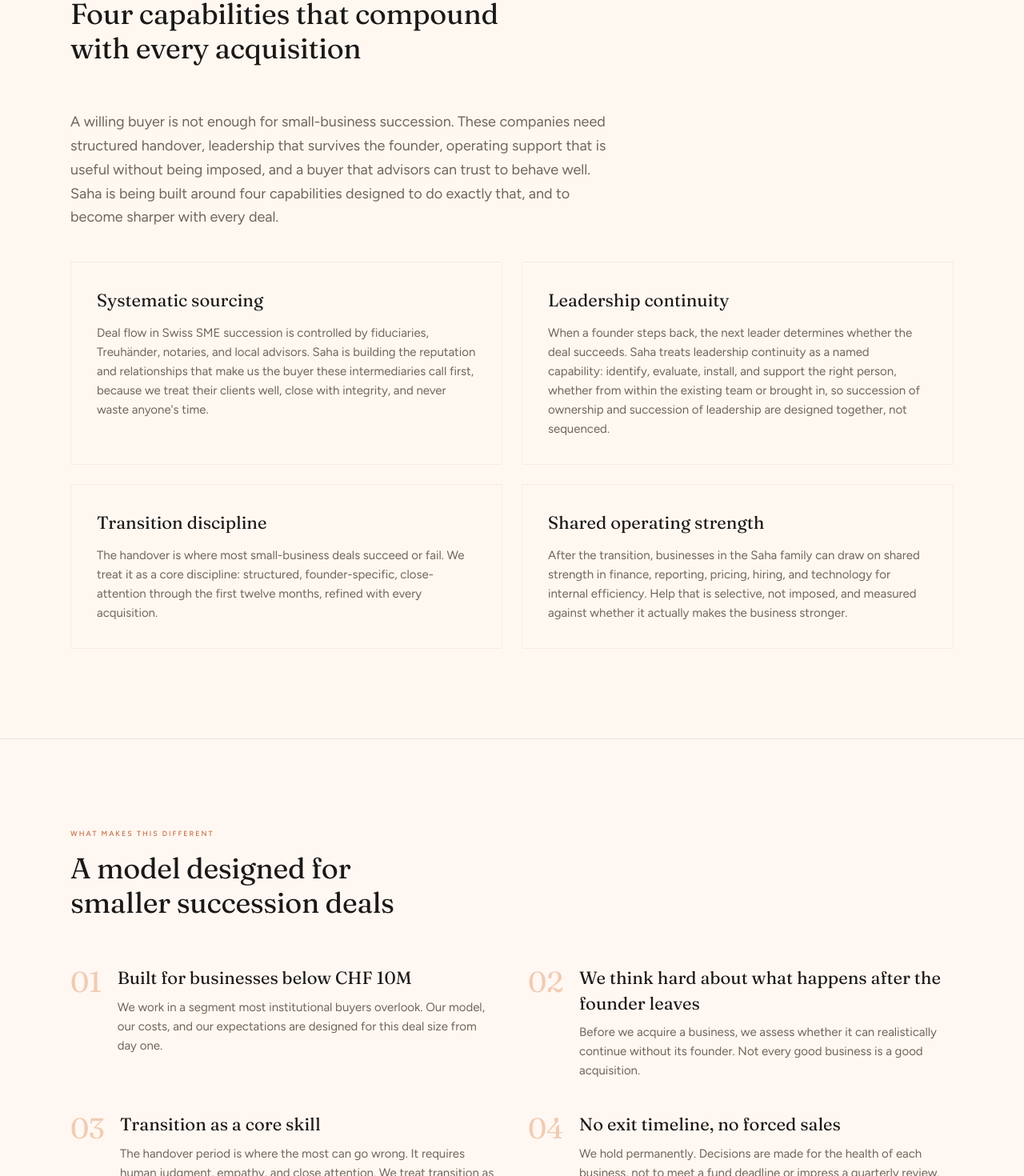
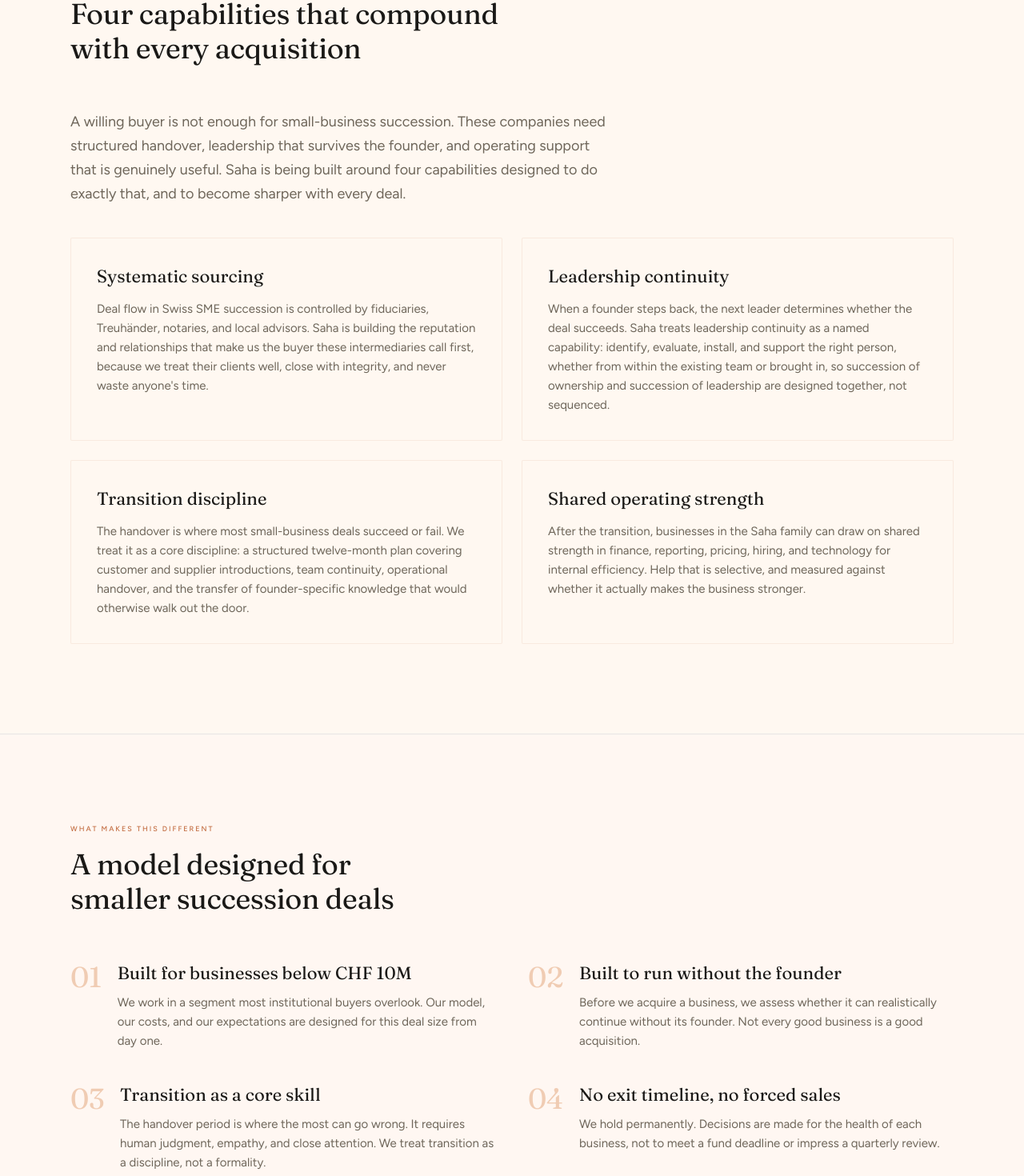
Before and after one commit to temitope-ola/saha-website, a Next.js app: page /about in a window 1280 px wide. Shown: the part 4099-5569 px from the top of the page at 80% size. Built offline with nearby package versions, Linux system fonts and the light colour scheme.

Commit message:
Shorten differentiators step 02 title
Replace the long "We think hard about what happens after the founder
leaves" with "Built to run without the founder" across EN/DE/FR so the
title matches the declarative, punchier register of the other three
steps in the What makes this different section.

```diff
--- a/content/site-copy.de.ts
+++ b/content/site-copy.de.ts
@@ -128,7 +128,7 @@
   moreThanBuyerSectionLabel: "Das Saha-Betriebsmodell",
   moreThanBuyer: {
     heading: "Vier Fähigkeiten, die sich mit jeder Akquisition verstärken",
-    intro: "Ein williger Käufer allein reicht in der Nachfolge kleiner Unternehmen nicht aus. Diese Firmen brauchen eine strukturierte Übergabe, eine Führung, die den Gründer überdauert, operative Unterstützung, die nützt, ohne aufgezwungen zu werden, und einen Käufer, auf den Berater vertrauen können. Saha wird um vier Fähigkeiten herum aufgebaut, die genau das leisten und sich mit jeder Transaktion weiter schärfen.",
+    intro: "Ein kaufwilliger Erwerber allein genügt in der Nachfolge kleiner Unternehmen nicht. Diese Unternehmen brauchen eine strukturierte Übergabe, eine Führung, die über die Gründerin oder den Gründer hinaus trägt, und operative Unterstützung, die tatsächlich hilft. Saha wird rund um vier Fähigkeiten gebaut, die genau dies leisten und mit jeder Transaktion schärfer werden.",
     items: [
       {
         title: "Systematisches Sourcing",
@@ -143,12 +143,12 @@
       {
         title: "Übergabedisziplin",
         description:
-          "Die Übergabe entscheidet bei kleineren Nachfolgen am häufigsten über Erfolg oder Misserfolg. Wir behandeln sie als Kerndisziplin: strukturiert, gründerspezifisch, eng begleitet durch die ersten zwölf Monate, mit jeder Akquisition weiter verfeinert.",
+          "Bei der Übergabe entscheidet sich, ob eine KMU-Transaktion gelingt oder scheitert. Wir behandeln sie als Kerndisziplin: ein strukturierter Zwölf-Monats-Plan mit Kunden- und Lieferantenübergaben, Kontinuität im Team, operativer Handover und der Übertragung jenes Wissens der Gründerin oder des Gründers, das sonst mit ihnen verloren ginge.",
       },
       {
         title: "Gemeinsame operative Stärke",
         description:
-          "Nach der Übergabe können Unternehmen der Saha-Familie auf gemeinsame Stärke in Finanzen, Reporting, Pricing, Rekrutierung und Technologie für interne Effizienz zurückgreifen. Hilfe, die gezielt ist, nicht aufgezwungen, und daran gemessen wird, ob sie das Unternehmen tatsächlich stärker macht.",
+          "Nach der Übergabe können Unternehmen der Saha-Familie auf gemeinsame Stärke in Finance, Reporting, Pricing, Hiring und Technologie für interne Effizienz zurückgreifen. Unterstützung, die gezielt eingesetzt wird und daran gemessen wird, ob sie das Unternehmen tatsächlich stärker macht.",
       },
     ],
     closingLine: "Jede Akquisition schärft das Playbook. Bessere Beraterbeziehungen. Bessere Übergabe-Leitfäden. Passendere Führungsbesetzungen. Bessere Betriebs-Vorlagen für Schweizer KMU. So wird dieses Segment im Massstab tragfähig.",
@@ -166,7 +166,7 @@
       },
       {
         number: "02",
-        title: "Wir denken gründlich darüber nach, was nach der Gründungsperson kommt",
+        title: "Tragfähig ohne Gründerin oder Gründer",
         description:
           "Bevor wir ein Unternehmen erwerben, beurteilen wir, ob es realistisch ohne seine Gründerin oder seinen Gründer weitergeführt werden kann. Nicht jedes gute Unternehmen eignet sich für eine Übernahme.",
       },
--- a/content/site-copy.fr.ts
+++ b/content/site-copy.fr.ts
@@ -123,7 +123,7 @@
   moreThanBuyerSectionLabel: "Le modèle opérationnel Saha",
   moreThanBuyer: {
     heading: "Quatre capacités qui se renforcent à chaque acquisition",
-    intro: "Pour la succession d'une PME, un simple acquéreur ne suffit pas. Ces entreprises ont besoin d'une passation structurée, d'une relève qui survit au fondateur, d'un appui opérationnel utile sans être imposé, et d'un acquéreur auquel les conseillers peuvent faire confiance. Saha se construit autour de quatre capacités pensées pour répondre à cela, et pour s'affûter à chaque opération.",
+    intro: "Un acquéreur disposé ne suffit pas pour la succession d'une petite entreprise. Ces entreprises ont besoin d'une transition structurée, d'un leadership qui perdure au-delà du fondateur, et d'un appui opérationnel réellement utile. Saha est construite autour de quatre capacités pensées pour cela, et appelées à s'affiner à chaque opération.",
     items: [
       {
         title: "Sourcing systématique",
@@ -138,12 +138,12 @@
       {
         title: "Discipline de transition",
         description:
-          "La passation est l'étape où la plupart des opérations réussissent ou échouent. Nous la traitons comme une discipline centrale : structurée, adaptée au fondateur, suivie de près pendant les douze premiers mois, affinée à chaque acquisition.",
+          "C'est dans la transmission que se joue la réussite ou l'échec de la plupart des acquisitions de PME. Nous en faisons une discipline à part entière : un plan structuré sur douze mois couvrant la passation des relations clients et fournisseurs, la continuité de l'équipe, la reprise opérationnelle, et le transfert du savoir propre au fondateur qui partirait sinon avec lui.",
       },
       {
         title: "Force opérationnelle partagée",
         description:
-          "Après la transition, les entreprises de la famille Saha peuvent s'appuyer sur une force partagée en finance, reporting, tarification, recrutement et technologie au service de l'efficacité interne. Un appui sélectif, jamais imposé, mesuré à sa capacité réelle à renforcer l'entreprise.",
+          "Une fois la transition passée, les entreprises de la famille Saha peuvent s'appuyer sur une force partagée en finance, reporting, pricing, recrutement et technologie pour l'efficacité interne. Un appui ciblé, évalué à sa capacité réelle à renforcer l'entreprise.",
       },
     ],
     closingLine: "Chaque acquisition affûte le playbook. De meilleures relations avec les conseillers. De meilleurs modèles de transition. Des binômes de relève mieux ajustés. Des référentiels opérationnels plus solides pour les PME suisses. C'est ainsi que ce segment devient viable à grande échelle.",
@@ -161,7 +161,7 @@
       },
       {
         number: "02",
-        title: "Nous anticipons ce qui se passe après le départ du fondateur",
+        title: "Pensé pour fonctionner sans le fondateur",
         description:
           "Avant d'acquérir une entreprise, nous évaluons sa capacité réelle à continuer sans son fondateur. Toute bonne entreprise n'est pas nécessairement une bonne acquisition.",
       },
--- a/content/site-copy.ts
+++ b/content/site-copy.ts
@@ -127,7 +127,7 @@
   moreThanBuyerSectionLabel: "The Saha operating model",
   moreThanBuyer: {
     heading: "Four capabilities that compound with every acquisition",
-    intro: "A willing buyer is not enough for small-business succession. These companies need structured handover, leadership that survives the founder, operating support that is useful without being imposed, and a buyer that advisors can trust to behave well. Saha is being built around four capabilities designed to do exactly that, and to become sharper with every deal.",
+    intro: "A willing buyer is not enough for small-business succession. These companies need structured handover, leadership that survives the founder, and operating support that is genuinely useful. Saha is being built around four capabilities designed to do exactly that, and to become sharper with every deal.",
     items: [
       {
         title: "Systematic sourcing",
@@ -142,12 +142,12 @@
       {
         title: "Transition discipline",
         description:
-          "The handover is where most small-business deals succeed or fail. We treat it as a core discipline: structured, founder-specific, close-attention through the first twelve months, refined with every acquisition.",
+          "The handover is where most small-business deals succeed or fail. We treat it as a core discipline: a structured twelve-month plan covering customer and supplier introductions, team continuity, operational handover, and the transfer of founder-specific knowledge that would otherwise walk out the door.",
       },
       {
         title: "Shared operating strength",
         description:
-          "After the transition, businesses in the Saha family can draw on shared strength in finance, reporting, pricing, hiring, and technology for internal efficiency. Help that is selective, not imposed, and measured against whether it actually makes the business stronger.",
+          "After the transition, businesses in the Saha family can draw on shared strength in finance, reporting, pricing, hiring, and technology for internal efficiency. Help that is selective, and measured against whether it actually makes the business stronger.",
       },
     ],
     closingLine: "Each acquisition sharpens the playbook. Better advisor relationships. Better transition playbooks. Better leadership matches. Better operating templates for Swiss SMEs. That is how this segment becomes viable at scale.",
@@ -165,7 +165,7 @@
       },
       {
         number: "02",
-        title: "We think hard about what happens after the founder leaves",
+        title: "Built to run without the founder",
         description:
           "Before we acquire a business, we assess whether it can realistically continue without its founder. Not every good business is a good acquisition.",
       },
```
